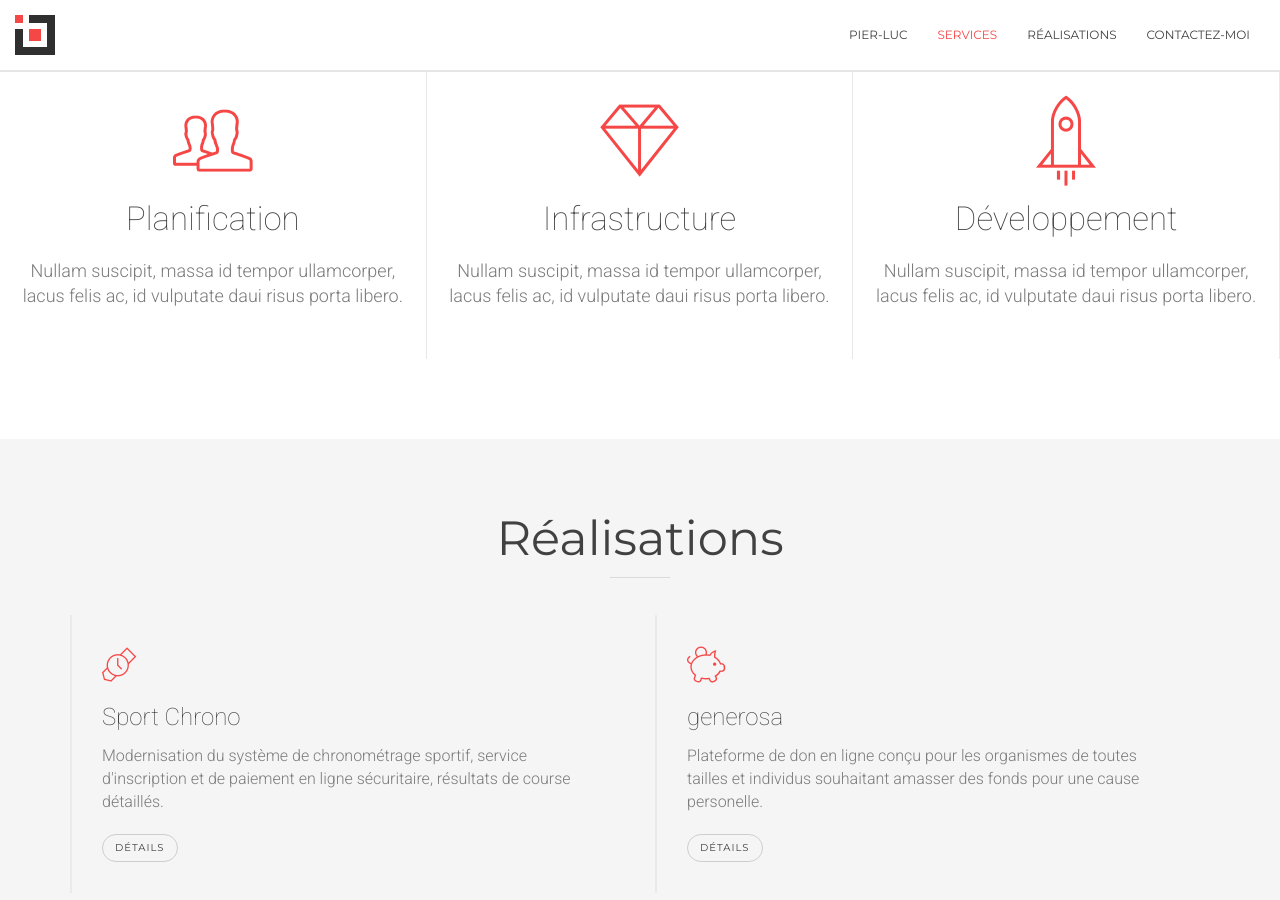
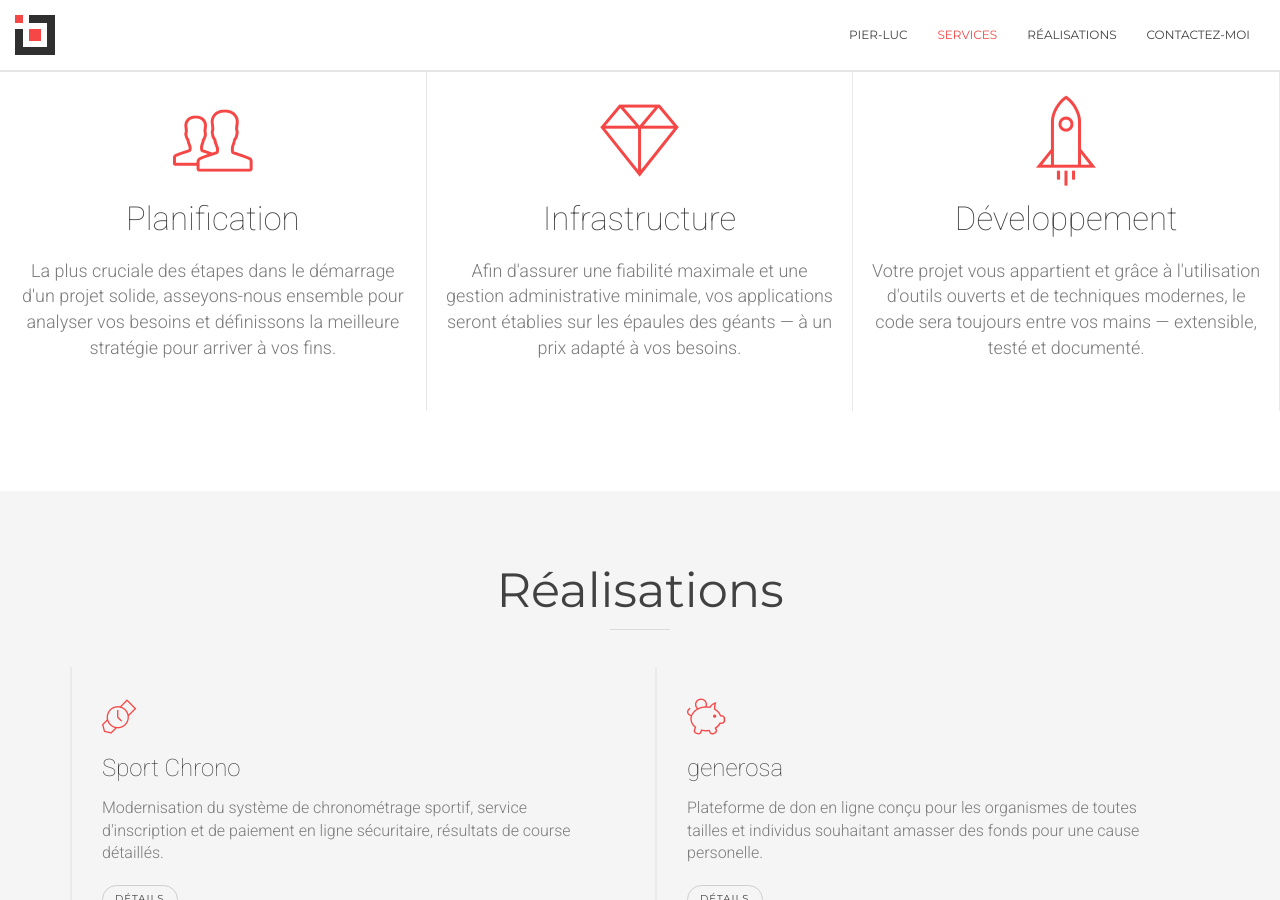
Before and after one commit to Zertz/pierluc.io, a Jekyll site: the page built from index.html, in a window 1280 px wide and 900 px high, scrolled down 1126 px. Built offline with Jekyll 4.4.1, drawn with Linux system fonts in a browser that asks for light colours; nearby versions of some CDN libraries.

Commit message:
Services

```diff
--- a/_includes/services.html
+++ b/_includes/services.html
@@ -15,7 +15,7 @@
             <h3 class="process-number">01</h3>
             <div><span class="process-icons pe-7s-users"></span></div>
             <h2 class="mt15 mb20">Planification</h2>
-            <p class="no-margin">Nullam suscipit, massa id tempor ullamcorper, lacus felis ac, id vulputate daui risus porta libero.</p>
+            <p class="no-margin">La plus cruciale des étapes dans le démarrage d'un projet solide, asseyons-nous ensemble pour analyser vos besoins et définissons la meilleure stratégie pour arriver à vos fins.</p>
           </div>
         </div>
         <div class="col-sm-4 col-md-4 col-lg-4 process-box text-center pt50 pb50">
@@ -23,7 +23,7 @@
             <h3 class="process-number">02</h3>
             <div><span class="process-icons pe-7s-diamond"></span></div>
             <h2 class="mt15 mb20">Infrastructure</h2>
-            <p class="no-margin">Nullam suscipit, massa id tempor ullamcorper, lacus felis ac, id vulputate daui risus porta libero.</p>
+            <p class="no-margin">Afin d'assurer une fiabilité maximale et une gestion administrative minimale, vos applications seront établies sur les épaules des géants &mdash; à un prix adapté à vos besoins.</p>
           </div>
         </div>
         <div class="col-sm-4 col-md-4 col-lg-4 process-box text-center pt50 pb50 no-border-right">
@@ -31,7 +31,7 @@
             <h3 class="process-number">03</h3>
             <div><span class="process-icons pe-7s-rocket"></span></div>
             <h2 class="mt15 mb20">Développement</h2>
-            <p class="no-margin">Nullam suscipit, massa id tempor ullamcorper, lacus felis ac, id vulputate daui risus porta libero.</p>
+            <p class="no-margin">Votre projet vous appartient et grâce à l'utilisation d'outils ouverts et de techniques modernes, le code sera toujours entre vos mains &mdash; extensible, testé et documenté.</p>
           </div>
         </div>
       </div>
```
